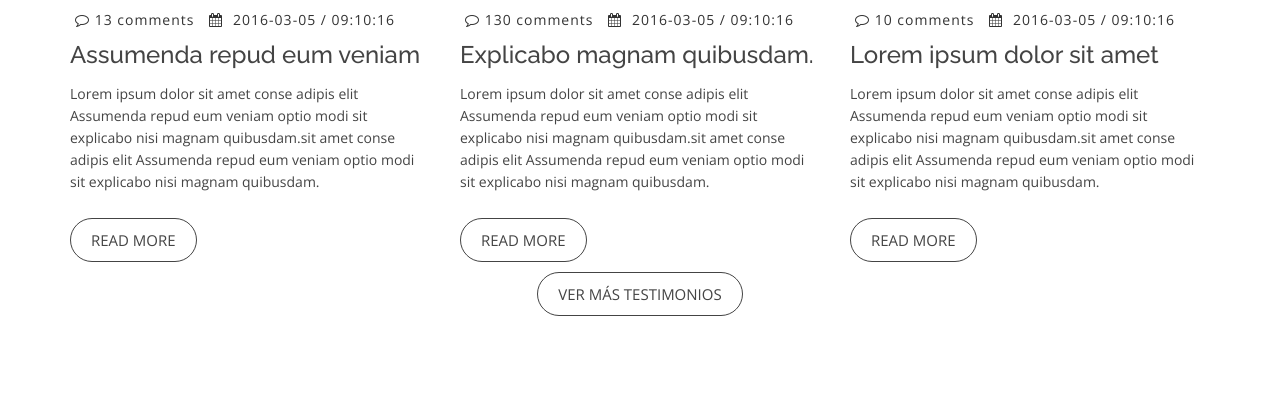
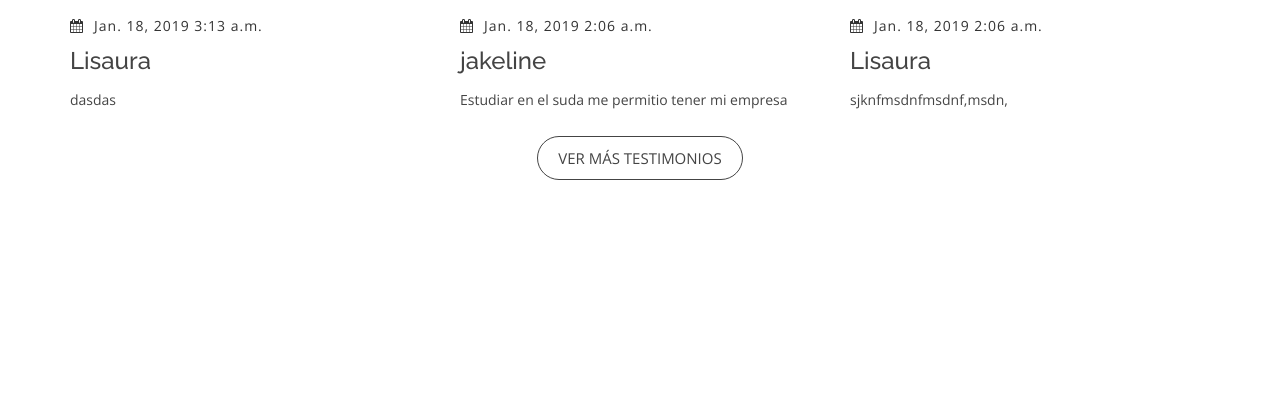
Before and after one commit to anderson-0812/sitioWebSudamericano, a Django app: page / in a window 1280 px wide. Shown: the part 1025-1421 px from the top of the page. After the commit the page ends 1205 px from the top, so only its background shows below. Run offline with Django 3.2, Linux system fonts and the light colour scheme; data comes from the database, SQL or seed files in the repository; both versions use the stored data as it was after the commit; some libraries are stand-ins or nearby versions.

Commit message:
Se creo el query sets de los tres ultimos testimonios con su respectivolink de video y presentacion

```diff
--- a/ExAlumnos/models.py
+++ b/ExAlumnos/models.py
@@ -43,6 +43,9 @@ class Testimonios(models.Model):
 		verbose_name = "Testimonio"
 		verbose_name_plural = "testimonios"
 		db_table = "testimonios"
+		# sort by "fecha" in descending order unless
+        # overridden in the query with order_by()
+		ordering = ['-fecha_hora']
 
 	def __str__(self):
 		return self.testimonio
--- a/ExAlumnos/views.py
+++ b/ExAlumnos/views.py
@@ -11,12 +11,11 @@ from django.views.decorators.csrf import csrf_exempt
 from django.db.models import Q # hacer operaciones con los modelos de mi db
 from .forms import * #importar lso forms
 
-# Create your views here.
+
+
 def index(request):
-	return render(request,"ExAlumnos/inicio_exalumnos.html")
-
-def lista_testimonios(request):
-	testimonios_list = Testimonios.objects.all()
+	exAlumnos = Exalumnos.objects.all()
+	testimonios_list = Testimonios.objects.all()[:3]
 	template = loader.get_template('ExAlumnos/inicio_exalumnos.html') #hacemos un metodo de carga del template
 	context = {
 		'testimonios_list': testimonios_list
@@ -28,7 +27,7 @@ def lista_testimonios(request):
 def testimonios_all(request):
 
 	#testimonios_all = Testimonios.objects.select_related('exalumnos');
-	testimonios_all = Exalumnos.objects.all();
+	testimonios_all = Exalumnos.objects.all()
 	template= loader.get_template('Testimonios/testimonios_all.html')
 	context = {
 		'testimonios_all': testimonios_all
--- a/templates/Testimonios/testimonios.html
+++ b/templates/Testimonios/testimonios.html
@@ -17,100 +17,39 @@
           </div>
         </div>
         <div class="row">
+        {% if testimonios_list %}
+        	{% for testi in testimonios_list %}
           <!-- Start Left Blog -->
           <div class="col-md-4 col-sm-4 col-xs-12">
             <div class="single-blog">
               <div class="single-blog-img">
                 <a href="blog.html">
-										<img src="{% static 'img/blog/1.jpg' %}" alt="">
-									</a>
+				{% load my_templatetag %}
+                  	<iframe src="{{ testi.video|embebido_uris }}" width="360" height="224" frameborder="0" allow="accelerometer; autoplay; encrypted-media; gyroscope; picture-in-picture" allowfullscreen>
+                  	</iframe>
+				</a>
               </div>
               <div class="blog-meta">
-                <span class="comments-type">
-										<i class="fa fa-comment-o"></i>
-										<a href="#">13 comments</a>
-									</span>
                 <span class="date-type">
-										<i class="fa fa-calendar"></i>2016-03-05 / 09:10:16
-									</span>
+					<i class="fa fa-calendar"></i>{{ testi.fecha_hora.date }} {{ testi.fecha_hora.time }}
+				</span>
               </div>
               <div class="blog-text">
                 <h4>
-                                        <a href="blog.html">Assumenda repud eum veniam</a>
-									</h4>
+					<a href="blog.html">{{ testi.id_exalumno.nombres }}</a>
+				</h4>
                 <p>
-                  Lorem ipsum dolor sit amet conse adipis elit Assumenda repud eum veniam optio modi sit explicabo nisi magnam quibusdam.sit amet conse adipis elit Assumenda repud eum veniam optio modi sit explicabo nisi magnam quibusdam.
+                	{{ testi.testimonio }}
                 </p>
               </div>
-              <span>
-									<a href="blog.html" class="ready-btn">Read more</a>
-								</span>
+
             </div>
             <!-- Start single blog -->
           </div>
+          	{% endfor %}
+          {% endif %}
           <!-- End Left Blog-->
-          <!-- Start Left Blog -->
-          <div class="col-md-4 col-sm-4 col-xs-12">
-            <div class="single-blog">
-              <div class="single-blog-img">
-                <a href="blog.html">
-										<img src="{% static 'img/blog/2.jpg' %}" alt="">
-									</a>
-              </div>
-              <div class="blog-meta">
-                <span class="comments-type">
-										<i class="fa fa-comment-o"></i>
-										<a href="#">130 comments</a>
-									</span>
-                <span class="date-type">
-										<i class="fa fa-calendar"></i>2016-03-05 / 09:10:16
-									</span>
-              </div>
-              <div class="blog-text">
-                <h4>
-                                        <a href="blog.html">Explicabo magnam quibusdam.</a>
-									</h4>
-                <p>
-                  Lorem ipsum dolor sit amet conse adipis elit Assumenda repud eum veniam optio modi sit explicabo nisi magnam quibusdam.sit amet conse adipis elit Assumenda repud eum veniam optio modi sit explicabo nisi magnam quibusdam.
-                </p>
-              </div>
-              <span>
-									<a href="blog.html" class="ready-btn">Read more</a>
-								</span>
-            </div>
-            <!-- Start single blog -->
-          </div>
-          <!-- End Left Blog-->
-          <!-- Start Right Blog-->
-          <div class="col-md-4 col-sm-4 col-xs-12">
-            <div class="single-blog">
-              <div class="single-blog-img">
-                <a href="blog.html">
-										<img src="{% static 'img/blog/3.jpg' %}" alt="">
-									</a>
-              </div>
-              <div class="blog-meta">
-                <span class="comments-type">
-										<i class="fa fa-comment-o"></i>
-										<a href="#">10 comments</a>
-									</span>
-                <span class="date-type">
-										<i class="fa fa-calendar"></i>2016-03-05 / 09:10:16
-									</span>
-              </div>
-              <div class="blog-text">
-                <h4>
-                                        <a href="blog.html">Lorem ipsum dolor sit amet</a>
-									</h4>
-                <p>
-                  Lorem ipsum dolor sit amet conse adipis elit Assumenda repud eum veniam optio modi sit explicabo nisi magnam quibusdam.sit amet conse adipis elit Assumenda repud eum veniam optio modi sit explicabo nisi magnam quibusdam.
-                </p>
-              </div>
-              <span>
-									<a href="blog.html" class="ready-btn">Read more</a>
-								</span>
-            </div>
-          </div>
+
           <!-- End Right Blog-->
           <!--btn ver mas testimonios -->
           <br/>
--- a/templates/nav_top_main.html
+++ b/templates/nav_top_main.html
@@ -1,3 +1,5 @@
+
+{% load staticfiles %}
 
   <header>
     <!-- header-area start -->
@@ -36,7 +38,7 @@
                 <a class="navbar-brand page-scroll sticky-logo" href="/index">
                   <h1><span>e</span>Business</h1>
                   <!-- Uncomment below if you prefer to use an image logo -->
-                  <!-- <img src="img/logo.png" alt="" title=""> -->
+                  <!-- <img src="{% static 'img/logo.png' %}" alt="" title=""> -->
                 </a>
               </div>
               <!-- Collect the nav links, forms, and other content for toggling -->
```
Also changed, not shown: db.sqlite3, static/img/logo.png (added), templates/ExAlumnos/inicio_exalumnos.html (line endings or trailing spaces).
